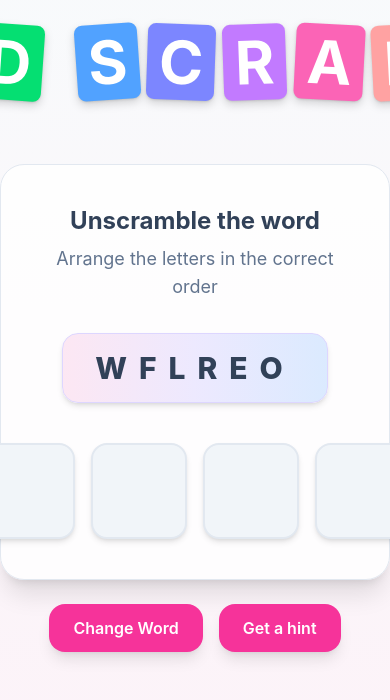
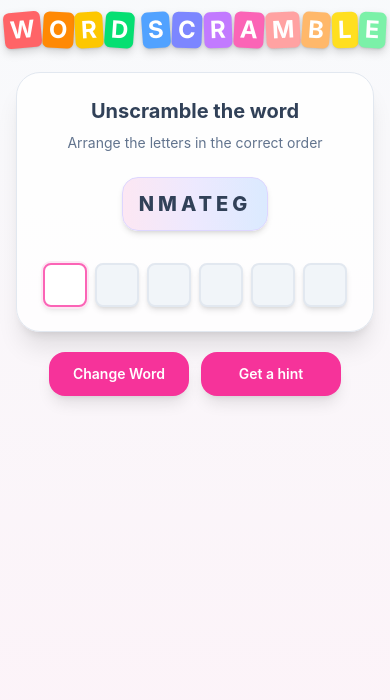
Before and after one commit to maaayan3330/Word-Scramble, a React (Vite) app in the folder word-scramble-game/: page / in a window 390 px wide. Shown: the top 700 px of the page. Built offline with nearby package versions, Linux system fonts and the light colour scheme.

Commit message:
fixed to also mobile screen

```diff
--- a/word-scramble-game/src/components/GameBoard.jsx
+++ b/word-scramble-game/src/components/GameBoard.jsx
@@ -138,39 +138,41 @@ export default function GameBoard() {
 
 
   return (
-  <div className="mt-12 flex flex-col items-center" dir="ltr">
-    <div className="w-full max-w-5xl rounded-3xl bg-white/80 shadow-xl border border-slate-200 px-8 py-10">
-      <h2 className="text-center text-2xl font-bold text-slate-700">
+  <div className="mt-6 px-4 sm:mt-10 sm:px-6 flex flex-col items-center" dir="ltr">
+    <div className="w-full max-w-5xl rounded-3xl border border-slate-200 bg-white/80 px-4 py-6 shadow-xl sm:px-6 sm:py-8 md:px-8 md:py-10">
+      <h2 className="text-center text-xl font-bold text-slate-700 sm:text-2xl">
         Unscramble the word
       </h2>
 
-      <p className="mt-2 text-center text-slate-500 text-lg">
+      <p className="mt-2 text-center text-sm text-slate-500 sm:text-base md:text-lg">
         Arrange the letters in the correct order
       </p>
 
-      <div className="mt-8 flex justify-center">
-        <div className="rounded-2xl bg-gradient-to-r from-pink-100 via-violet-100 to-blue-100 px-8 py-4 shadow-md border border-violet-200">
-          <span className="text-3xl font-extrabold tracking-[0.4em] text-slate-700">
+      <div className="mt-6 flex justify-center sm:mt-8">
+        <div className="max-w-full rounded-2xl border border-violet-200 bg-gradient-to-r from-pink-100 via-violet-100 to-blue-100 px-4 py-3 shadow-md sm:px-6 sm:py-4 md:px-8">
+          <span className="block break-all text-center text-xl font-extrabold tracking-[0.2em] text-slate-700 sm:text-2xl sm:tracking-[0.3em] md:text-3xl md:tracking-[0.4em]">
             {shuffledWord}
           </span>
         </div>
       </div>
 
-      <div className="mt-10 flex justify-center items-center gap-4">
+      <div className="mt-8 flex flex-wrap justify-center items-center gap-2 sm:mt-10 sm:gap-3 md:gap-4">
         {createBoxes()}
       </div>
     </div>
-    <div className="mt-6 flex justify-center gap-4">
+
+    <div className="mt-5 flex w-full max-w-md flex-wrap justify-center gap-3 sm:mt-6 sm:gap-4">
       <button
         onClick={startNewGame}
-        className="px-6 py-3 rounded-2xl bg-pink-500 text-white font-semibold shadow-lg hover:bg-pink-600 transition"
+        className="min-w-[140px] rounded-2xl bg-pink-500 px-5 py-3 text-sm font-semibold text-white shadow-lg transition hover:bg-pink-600 sm:px-6 sm:text-base"
       >
         Change Word
       </button>
 
       <button
         onClick={isHintUsed ? undefined : hint}
-        className="px-6 py-3 rounded-2xl bg-pink-500 text-white font-semibold shadow-lg hover:bg-pink-600 transition"
+        className="min-w-[140px] rounded-2xl bg-pink-500 px-5 py-3 text-sm font-semibold text-white shadow-lg transition hover:bg-pink-600 disabled:opacity-50 disabled:cursor-not-allowed sm:px-6 sm:text-base"
+        disabled={isHintUsed}
       >
         Get a hint
       </button>
--- a/word-scramble-game/src/components/GameOver.jsx
+++ b/word-scramble-game/src/components/GameOver.jsx
@@ -1,15 +1,19 @@
-export default function GameOver({ status , handleClick}) {
+export default function GameOver({ status, handleClick }) {
   if (!status) return null;
 
   return (
-    <div className="fixed inset-0 bg-black/40 flex items-center justify-center z-50">
-      <div className="bg-white px-10 py-8 rounded-3xl shadow-2xl border border-green-200 text-center">
-        <h2 className="text-3xl font-bold text-green-600">
+    <div className="fixed inset-0 z-50 flex items-center justify-center bg-black/40 px-4">
+      <div className="w-full max-w-sm rounded-3xl border border-green-200 bg-white px-6 py-6 text-center shadow-2xl sm:px-10 sm:py-8">
+        <h2 className="text-2xl font-bold text-green-600 sm:text-3xl">
           Correct 🎉
         </h2>
-            <button onClick={handleClick}
-             className="mt-5 px-5 py-2 rounded-xl bg-pink-500 text-white font-semibold shadow hover:bg-pink-600 transition"
-            >Play Again</button>
+
+        <button
+          onClick={handleClick}
+          className="mt-5 rounded-xl bg-pink-500 px-5 py-2 text-sm font-semibold text-white shadow transition hover:bg-pink-600 sm:text-base"
+        >
+          Play Again
+        </button>
       </div>
     </div>
   );
--- a/word-scramble-game/src/components/Header.jsx
+++ b/word-scramble-game/src/components/Header.jsx
@@ -1,26 +1,24 @@
-import { useState } from "react";
-
 export default function Header() {
   return (
-    <div className="pt-6">
-      <h1 className="flex justify-center gap-2 text-6xl font-bold drop-shadow-lg">
-        <span className="bg-red-400 text-white px-3 py-2 rounded-lg shadow rotate-[-5deg]">W</span>
-        <span className="bg-orange-400 text-white px-3 py-2 rounded-lg shadow rotate-[3deg]">O</span>
-        <span className="bg-yellow-400 text-white px-3 py-2 rounded-lg shadow rotate-[-3deg]">R</span>
-        <span className="bg-green-400 text-white px-3 py-2 rounded-lg shadow rotate-[4deg]">D</span>
-        <span className="mx-2"></span>
-        <span className="bg-blue-400 text-white px-3 py-2 rounded-lg shadow rotate-[-4deg]">S</span>
-        <span className="bg-indigo-400 text-white px-3 py-2 rounded-lg shadow rotate-[2deg]">C</span>
-        <span className="bg-purple-400 text-white px-3 py-2 rounded-lg shadow rotate-[-2deg]">R</span>
-        <span className="bg-pink-400 text-white px-3 py-2 rounded-lg shadow rotate-[3deg]">A</span>
-        <span className="bg-red-300 text-white px-3 py-2 rounded-lg shadow rotate-[-3deg]">M</span>
-        <span className="bg-orange-300 text-white px-3 py-2 rounded-lg shadow rotate-[4deg]">B</span>
-        <span className="bg-yellow-300 text-white px-3 py-2 rounded-lg shadow rotate-[-2deg]">L</span>
-        <span className="bg-green-300 text-white px-3 py-2 rounded-lg shadow rotate-[3deg]">E</span>
+    <div className="pt-3 sm:pt-6">
+      <h1 className="flex flex-wrap justify-center gap-0.5 text-2xl font-bold drop-shadow-lg sm:gap-2 sm:text-4xl md:text-5xl lg:text-6xl">
+
+        <span className="rounded-md bg-red-400 px-1.5 py-0.5 text-white shadow rotate-[-5deg] sm:px-3 sm:py-2">W</span>
+        <span className="rounded-md bg-orange-400 px-1.5 py-0.5 text-white shadow rotate-[3deg] sm:px-3 sm:py-2">O</span>
+        <span className="rounded-md bg-yellow-400 px-1.5 py-0.5 text-white shadow rotate-[-3deg] sm:px-3 sm:py-2">R</span>
+        <span className="rounded-md bg-green-400 px-1.5 py-0.5 text-white shadow rotate-[4deg] sm:px-3 sm:py-2">D</span>
+
+        <span className="w-1 sm:w-4"></span>
+
+        <span className="rounded-md bg-blue-400 px-1.5 py-0.5 text-white shadow rotate-[-4deg] sm:px-3 sm:py-2">S</span>
+        <span className="rounded-md bg-indigo-400 px-1.5 py-0.5 text-white shadow rotate-[2deg] sm:px-3 sm:py-2">C</span>
+        <span className="rounded-md bg-purple-400 px-1.5 py-0.5 text-white shadow rotate-[-2deg] sm:px-3 sm:py-2">R</span>
+        <span className="rounded-md bg-pink-400 px-1.5 py-0.5 text-white shadow rotate-[3deg] sm:px-3 sm:py-2">A</span>
+        <span className="rounded-md bg-red-300 px-1.5 py-0.5 text-white shadow rotate-[-3deg] sm:px-3 sm:py-2">M</span>
+        <span className="rounded-md bg-orange-300 px-1.5 py-0.5 text-white shadow rotate-[4deg] sm:px-3 sm:py-2">B</span>
+        <span className="rounded-md bg-yellow-300 px-1.5 py-0.5 text-white shadow rotate-[-2deg] sm:px-3 sm:py-2">L</span>
+        <span className="rounded-md bg-green-300 px-1.5 py-0.5 text-white shadow rotate-[3deg] sm:px-3 sm:py-2">E</span>
       </h1>
-      <div className="mt-4 flex items-center justify-center gap-3">
-
-      </div>
     </div>
   );
 }
--- a/word-scramble-game/src/components/LetterBox.jsx
+++ b/word-scramble-game/src/components/LetterBox.jsx
@@ -1,4 +1,4 @@
-export default function LetterBox({ letter, onChange ,onKeyDown, inputRef, disabled }) {
+export default function LetterBox({ letter, onChange, onKeyDown, inputRef, disabled }) {
   return (
     <input
       ref={inputRef}
@@ -8,7 +8,7 @@ export default function LetterBox({ letter, onChange ,onKeyDown, inputRef, disab
       onChange={onChange}
       onKeyDown={onKeyDown}
       disabled={disabled}
-      className="w-24 h-24 rounded-2xl border-2 border-slate-200 bg-white text-center text-4xl font-extrabold uppercase text-slate-700 shadow-md outline-none transition focus:border-pink-400 focus:ring-4 focus:ring-pink-100 disabled:bg-slate-100 disabled:text-slate-300 disabled:cursor-not-allowed"
+      className="h-11 w-11 rounded-lg border-2 border-slate-200 bg-white text-center text-lg font-extrabold uppercase text-slate-700 shadow-md outline-none transition focus:border-pink-400 focus:ring-2 focus:ring-pink-100 disabled:cursor-not-allowed disabled:bg-slate-100 disabled:text-slate-300 sm:h-14 sm:w-14 sm:rounded-xl sm:text-2xl md:h-20 md:w-20 md:rounded-2xl md:text-4xl"
     />
   );
 }
--- a/word-scramble-game/src/words.js
+++ b/word-scramble-game/src/words.js
@@ -1,52 +1,52 @@
 export const words = [
   "FLOWER",
-  // "POCKET",
-  // "BRIDGE",
-  // "PLANET",
-  // "MARKET",
-  // "STREAM",
-  // "CANDLE",
-  // "GARDEN",
-  // "FOREST",
-  // "SILVER",
-  // "GOLDEN",
-  // "WINTER",
-  // "SUMMER",
-  // "SPRING",
-  // "AUTUMN",
-  // "BUTTON",
-  // "SCREEN",
-  // "PLAYER",
-  // "TARGET",
-  // "SECRET",
-  // "PUZZLE",
-  // "SEARCH",
-  // "CREATE",
-  // "UPDATE",
-  // "DELETE",
-  // "ROCKET",
-  // "DRAGON",
-  // "MAGNET",
-  // "CASTLE",
-  // "CIRCUS",
-  // "COOKIE",
-  // "CANDY",
-  // "BUBBLE",
-  // "JUNGLE",
-  // "DESERT",
-  // "ISLAND",
-  // "OCEANS",
-  // "PIRATE",
-  // "NINJAS",
-  // "ZOMBIE",
-  // "MONKEY",
-  // "PANDAA",
-  // "KOALAA",
-  // "TIGERS",
-  // "EAGLES",
-  // "HORSES",
-  // "DOLPHN",
-  // "SHARKS",
-  // "WIZARD",
-  // "KNIGHT"
+  "POCKET",
+  "BRIDGE",
+  "PLANET",
+  "MARKET",
+  "STREAM",
+  "CANDLE",
+  "GARDEN",
+  "FOREST",
+  "SILVER",
+  "GOLDEN",
+  "WINTER",
+  "SUMMER",
+  "SPRING",
+  "AUTUMN",
+  "BUTTON",
+  "SCREEN",
+  "PLAYER",
+  "TARGET",
+  "SECRET",
+  "PUZZLE",
+  "SEARCH",
+  "CREATE",
+  "UPDATE",
+  "DELETE",
+  "ROCKET",
+  "DRAGON",
+  "MAGNET",
+  "CASTLE",
+  "CIRCUS",
+  "COOKIE",
+  "CANDY",
+  "BUBBLE",
+  "JUNGLE",
+  "DESERT",
+  "ISLAND",
+  "OCEANS",
+  "PIRATE",
+  "NINJAS",
+  "ZOMBIE",
+  "MONKEY",
+  "PANDAA",
+  "KOALAA",
+  "TIGERS",
+  "EAGLES",
+  "HORSES",
+  "DOLPHN",
+  "SHARKS",
+  "WIZARD",
+  "KNIGHT"
 ];
```
